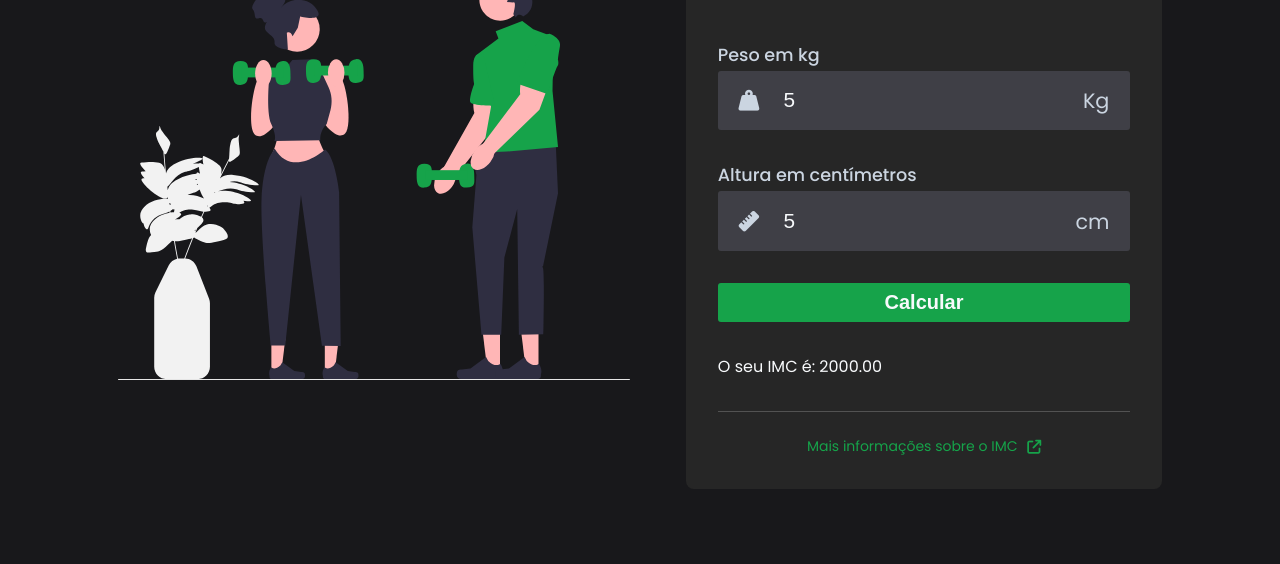
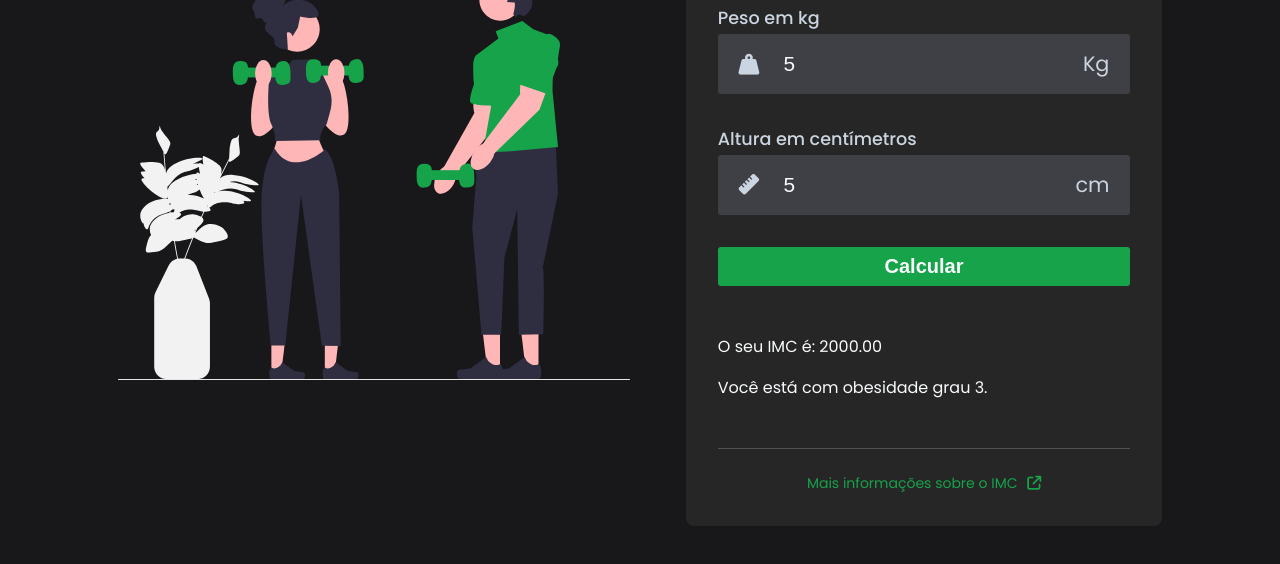
Before and after one commit to DanielCorreia10/Calculadora-de-IMC, a plain HTML site: page assets/index.html in a window 1280 px wide. Both pictures are taken after typing "5", "5" into the empty fields and a click on the button "Calcular". Shown: the part 224-788 px from the top of the page. Drawn offline with Linux system fonts and the light colour scheme.

Commit message:
Validação do IMC

```diff
--- a/assets/css/style.css
+++ b/assets/css/style.css
@@ -137,7 +137,6 @@ body{
 
 #descripthion{
     width: 15.5rem;
-
 }
 
 #more_info{
--- a/assets/index.html
+++ b/assets/index.html
@@ -50,7 +50,8 @@
             </form>
 
                     <div id="description">
-                        <span id="resultado"></span>
+                        <p id="resultado"></p>
+                        <p id="situacao"></p>
                     </div>
                 </div>
 
--- a/assets/js/script.js
+++ b/assets/js/script.js
@@ -4,6 +4,7 @@ const peso = document.querySelector('#weight')
 const altura = document.querySelector('#height')
 const botao = document.querySelector('#calculate')
 const resultado = document.querySelector('#resultado')
+const situacao = document.querySelector('#situacao')
 
 //evento/funcao
 
@@ -13,13 +14,32 @@ botao.addEventListener('click',()=>{
 
     p = peso.value
     a = altura.value/100
+    s = ''
 
-    imc = p/(a**2)
+    imc = Number(p/(a**2))
 
-    resultado.textContent = `O seu IMC é: ${imc.toFixed(2)}`
 
-    if(imc < 14){
-
+    if (imc < 18.5) {
+        s = "abaixo do peso.";
+    }
+    else if (imc >= 18.5 && imc < 24.9) {
+        s = "com o peso normal.";
+    }
+    else if (imc >= 24.9 && imc < 29.9) {
+        s = "em sobrepeso.";
+    }
+    else if (imc >= 29.9 && imc < 34.9) {
+        s = "com obesidade grau 1.";
+    }
+    else if (imc >= 34.9 && imc < 39.9) {
+        s = "com obesidade grau 2.";
+    }
+    else {
+        s = "com obesidade grau 3.";
     }
 
+    resultado.textContent = `O seu IMC é: ${imc.toFixed(2)} `
+    situacao.textContent = `Você está ${s}`
+
+
 })
```
